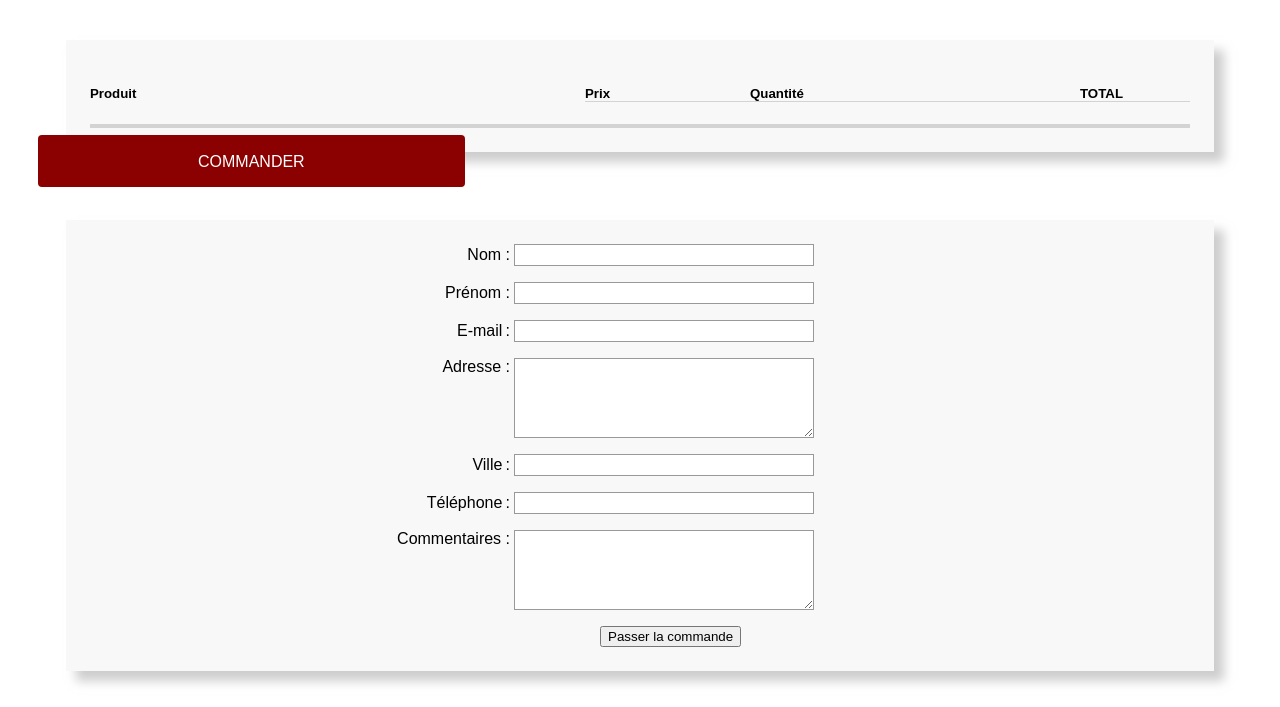
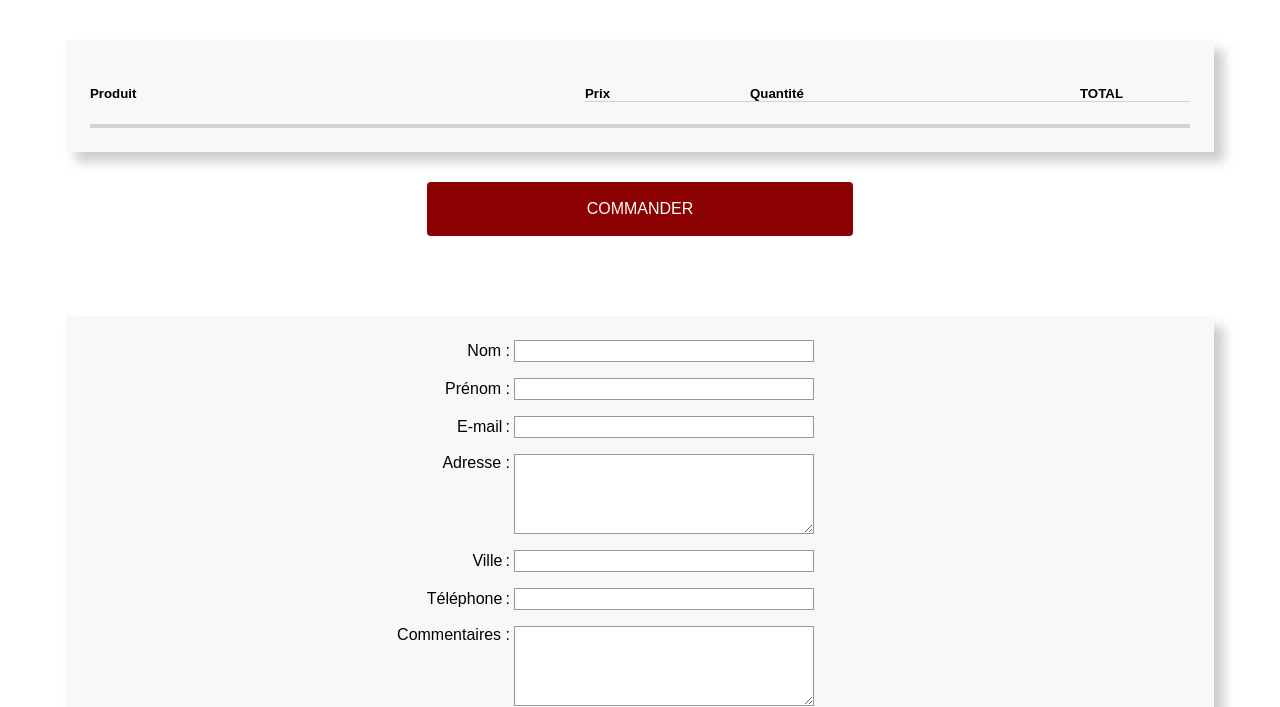
Before and after one commit to nushee/Site-Harry-Potter, a plain HTML site: page panier.html in a window 1280 px wide. Shown: the part 98-805 px from the top of the page. Drawn offline with nearby package versions, Linux system fonts and the light colour scheme.

Commit message:
Add files via upload

```diff
--- a/panier.html
+++ b/panier.html
@@ -48,7 +48,7 @@
 
         </div>
     </div>
-	<section>
+	<section id="button">
         <a id="bouton" href="#">Commander</a>
     </section>
 	<section class="formulaire">
```
